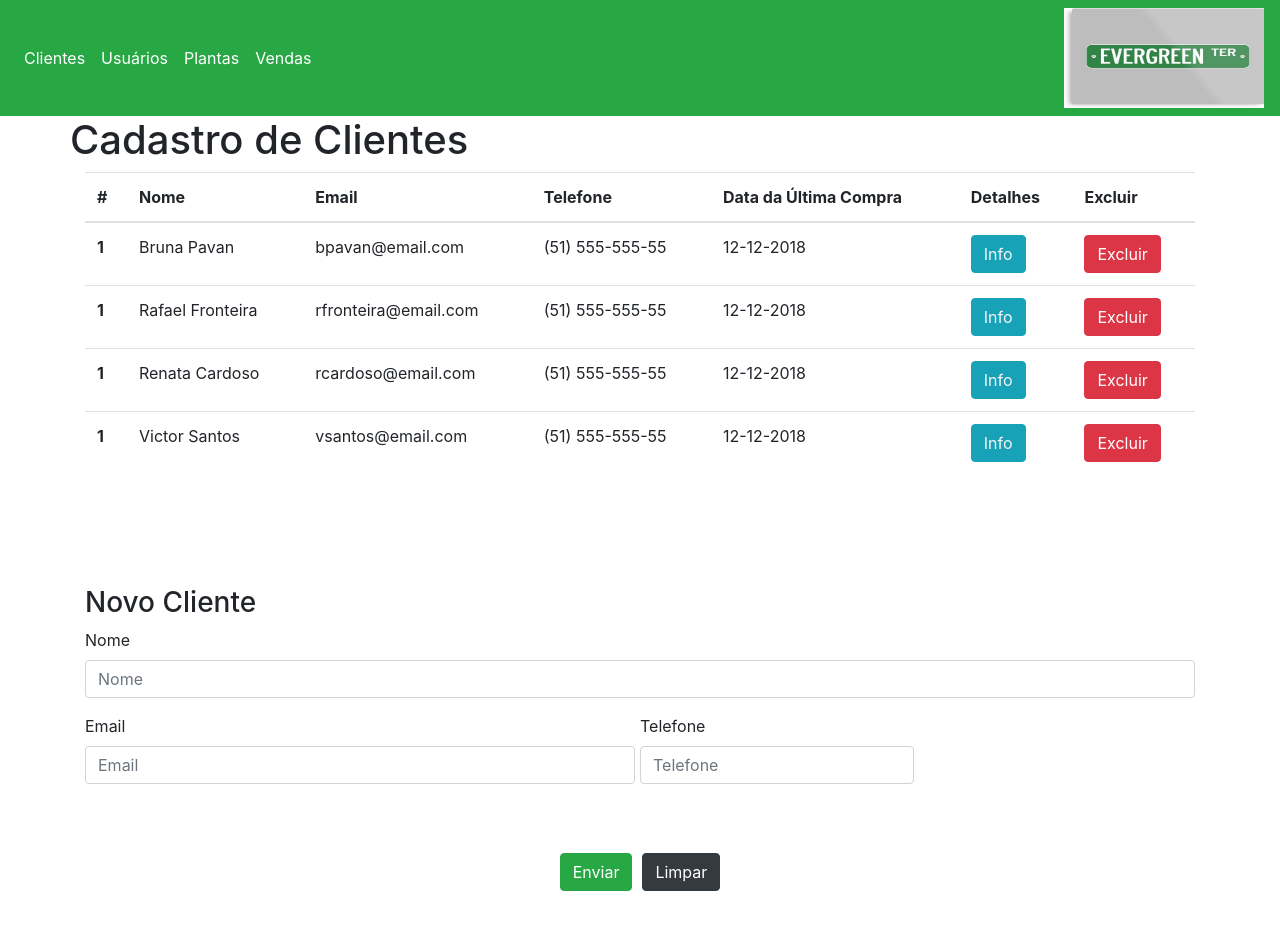
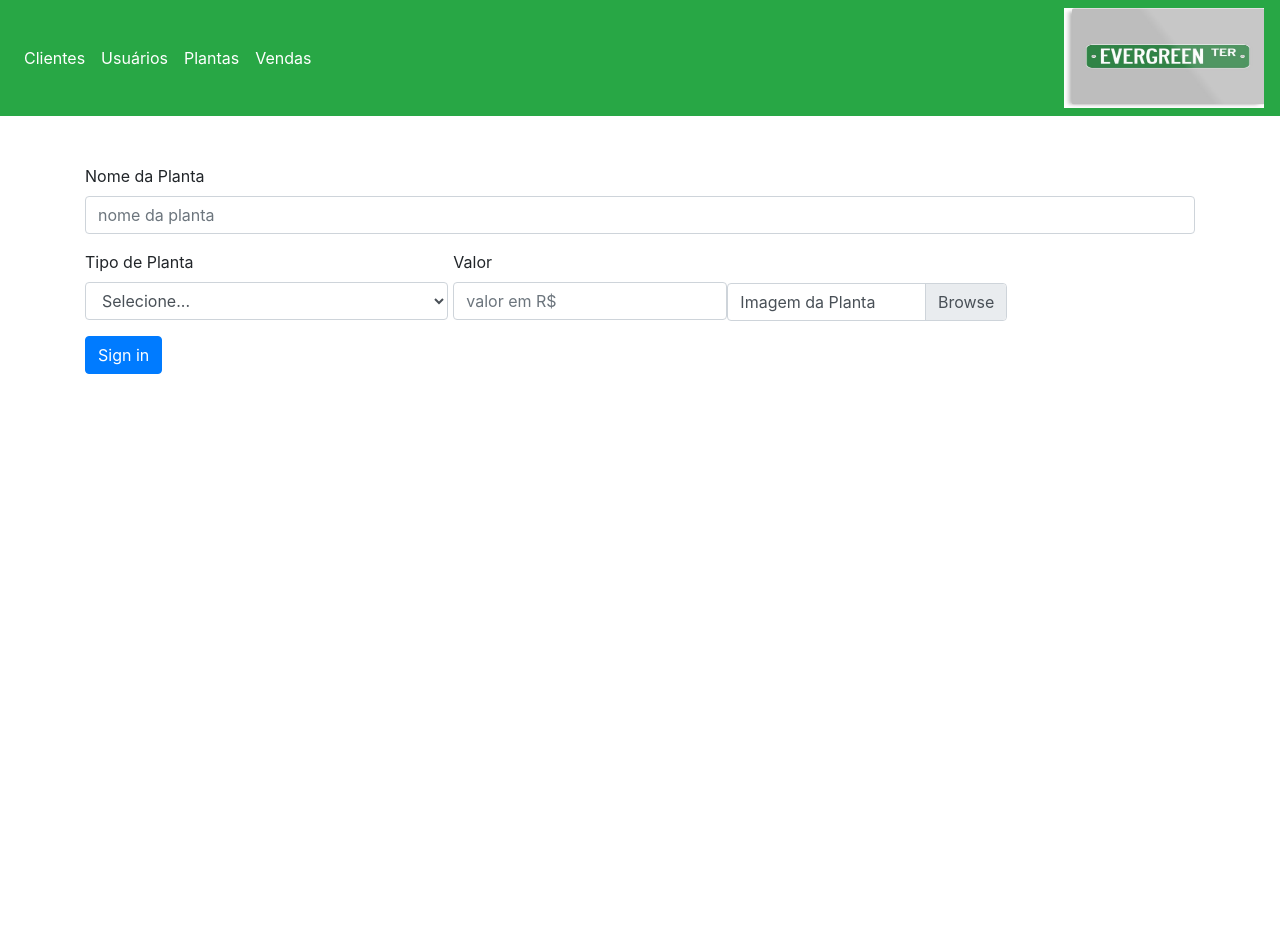
Before and after one commit to DCommicsBP/Floricultura-Front, a React (Create React App) app in the folder floricultura-front/: page / in a window 1280 px wide. Shown: the top 930 px of the page. After the commit the page ends 800 px from the top, so only its background shows below. Built offline with nearby package versions, Linux system fonts and the light colour scheme.

Commit message:
layout das plantas finalizado

```diff
--- a/floricultura-front/src/Main/Main.js
+++ b/floricultura-front/src/Main/Main.js
@@ -13,7 +13,7 @@ export default class Main extends Component{
     render(){
         return(
     <section>
-            <Clientes/>
+            <Plantas/>
     </section>
         )
     }
--- /dev/null
+++ b/floricultura-front/src/plantas/Card.js
@@ -0,0 +1,25 @@
+import React, { Component } from 'react';
+
+export default class Card extends Component {
+    constructor() {
+        super();
+    }
+    render() {
+        return (
+            <section>
+                <br />
+                <br />
+                <div class="card" style={{ width: '18rem' }}>
+                    <img class="card-img-top" src={require('../../src/images/Plantas/flor.jpeg')} style={{ width: '280', height: '180px' }} alt="Card image cap" />
+                    <div class="card-body">
+                        <h4 class="card-title">Nome: Planta 01</h4>
+                        <h6 class="card-title">Tipo: Flor </h6>
+                        <h6 class="card-title">Valor: R$ 40,00 </h6>
+                        <h6 class="card-title">Quantidade: 7 unidades </h6>
+                        <a href="#" class="btn btn-primary">Go somewhere</a>
+                    </div>
+                </div>
+            </section>
+        )
+    }
+}
--- /dev/null
+++ b/floricultura-front/src/plantas/FormularioPlanta.js
@@ -0,0 +1,47 @@
+import React, { Component } from 'react';
+
+export default class FormularioPlanta extends Component {
+    constructor() {
+        super();
+    }
+    render() {
+        return (
+            <section>
+                <br />
+                <br />
+                <form>
+
+                    <div class="form-group">
+                        <label for="inputAddress">Nome da Planta</label>
+                        <input type="text" class="form-control" id="inputAddress" placeholder="nome da planta" />
+                    </div>
+
+                    <div class="form-row">
+                        <div class="form-group col-md-4">
+                            <label for="inputState">Tipo de Planta</label>
+                            <select id="inputState" class="form-control">
+                                <option selected>Selecione...</option>
+                                <option>Flor</option>
+                                <option>Árvore</option>
+                            </select>
+                        </div>
+                        <div class="form-group">
+                            <label for="inputAddress2">Valor</label>
+                            <input type="text" class="form-control" id="inputAddress2" placeholder="valor em R$" />
+                        </div>
+                        <div class="form-group col-md-3" style={{position:'relative', top:'33px'}}>
+                            <label class="custom-file-label" for="inputGroupFile04">Imagem da Planta</label>
+                            <div class="custom-file">
+                                <input type="file" class="custom-file-input" id="inputGroupFile04" />
+                            </div>
+
+                        </div>
+                    </div>
+
+                    <button type="submit" class="btn btn-primary">Sign in</button>
+                </form>
+
+            </section>
+        )
+    }
+}
--- a/floricultura-front/src/plantas/Plantas.js
+++ b/floricultura-front/src/plantas/Plantas.js
@@ -1,4 +1,6 @@
 import React, { Component } from 'react';
+import FormularioPlanta from './FormularioPlanta';
+import Card from './Card'
 
 export default class Plantas extends Component{
     constructor(){
@@ -7,7 +9,12 @@ export default class Plantas extends Component{
     }
 
     render(){
-        return<h1>Helo World</h1>;
+        return(
+            <section>
+                <FormularioPlanta/>
+
+            </section>
+        )
     }
 
 }
```
Also changed, not shown: floricultura-front/src/images/Plantas/flor.jpeg (added).
